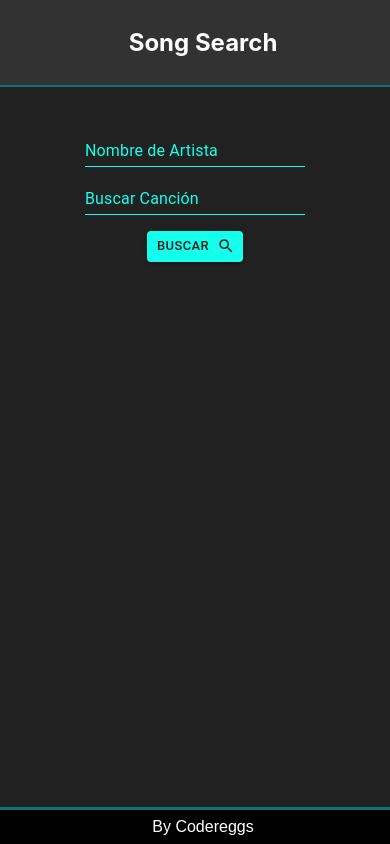
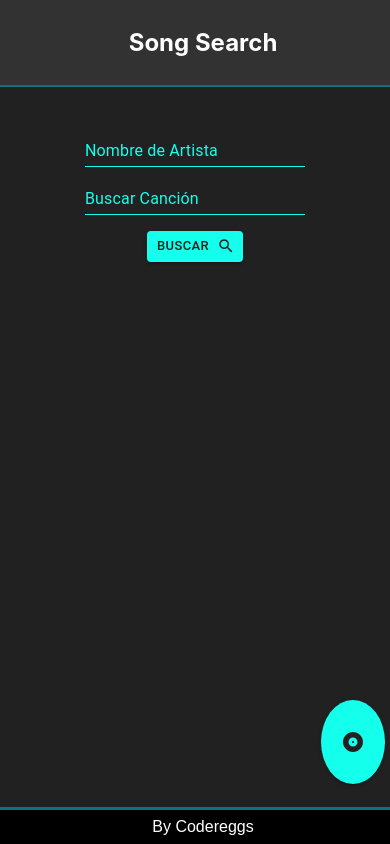
Before and after one commit to Codereggs/Buscador-Lyrics-Bio, a React (Create React App) app: page / in a window 390 px wide. Built offline with nearby package versions, Linux system fonts and the light colour scheme.

Commit message:
feat button to switch lyrics and artist

```diff
--- a/src/App.css
+++ b/src/App.css
@@ -71,4 +71,21 @@ button.MuiButton-contained:hover {
 }
 
 @media screen and (max-width: 540px) {
+  button.switch-lyrics-artist-btn {
+    position: fixed;
+    right: 5px;
+    bottom: 60px;
+    height: 10%;
+    border-radius: 100%;
+  }
+  svg.MuiSvgIcon-root {
+    padding: 0;
+    margin: 0;
+  }
+  .song-lyrics {
+  }
+  .song-artist {
+    visibility: none;
+    display: none;
+  }
 }
--- a/src/components/Loader.css
+++ b/src/components/Loader.css
@@ -1,5 +1,5 @@
 .lds-facebook {
-  display: inline-block;
+  display: flex;
   position: relative;
   width: 80px;
   height: 80px;
@@ -9,7 +9,7 @@
   position: absolute;
   left: 8px;
   width: 16px;
-  background: #fcf;
+  background: var(--fourth-color);
   animation: lds-facebook 1.2s cubic-bezier(0, 0.5, 0.5, 1) infinite;
 }
 .lds-facebook div:nth-child(1) {
--- a/src/components/SongArtist.js
+++ b/src/components/SongArtist.js
@@ -1,8 +1,8 @@
 import React from "react";
 
-export const SongArtist = ({ artist }) => {
+export const SongArtist = ({ artist, refArtist }) => {
   return (
-    <section>
+    <section className="song-artist" ref={refArtist}>
       <h3>{artist.strArtist}</h3>
       <img src={artist.strArtistThumb} alt={artist.strArtist} />
       <p>Año de nacimiento: {artist.intBornYear}</p>
--- a/src/components/SongDetails.js
+++ b/src/components/SongDetails.js
@@ -3,8 +3,9 @@ import { SongArtist } from "./SongArtist";
 import { SongLyrics } from "./SongLyrics";
 import Message from "./Message";
 
-export const SongDetails = ({ search, lyrics, bio }) => {
+export const SongDetails = ({ search, lyrics, bio, refLyrics, refArtist }) => {
   if (!lyrics || !bio) return null;
+
   return (
     <>
       {lyrics.type === "song_notfound" ? (
@@ -14,7 +15,11 @@ export const SongDetails = ({ search, lyrics, bio }) => {
           borColor="#aa2e25"
         />
       ) : (
-        <SongLyrics title={lyrics.mus[0].name} lyrics={lyrics.mus[0].text} />
+        <SongLyrics
+          title={lyrics.mus[0].name}
+          lyrics={lyrics.mus[0].text}
+          refLyrics={refLyrics}
+        />
       )}
       {bio.artists === null ? (
         <Message
@@ -23,7 +28,7 @@ export const SongDetails = ({ search, lyrics, bio }) => {
           borColor="#aa2e25"
         />
       ) : (
-        <SongArtist artist={bio.artists[0]} />
+        <SongArtist artist={bio.artists[0]} refArtist={refArtist} />
       )}
     </>
   );
--- a/src/components/SongLyrics.js
+++ b/src/components/SongLyrics.js
@@ -1,8 +1,8 @@
 import React from "react";
 
-export const SongLyrics = ({ title, lyrics }) => {
+export const SongLyrics = ({ title, lyrics, refLyrics }) => {
   return (
-    <section>
+    <section className="song-lyrics" ref={refLyrics}>
       <h3>{title}</h3>
       <blockquote style={{ whiteSpace: "pre-wrap" }}>{lyrics}</blockquote>
     </section>
--- a/src/components/SongSearch.js
+++ b/src/components/SongSearch.js
@@ -1,14 +1,19 @@
-import React, { useState, useEffect } from "react";
+import React, { useState, useEffect, useRef } from "react";
 import { getData } from "../helpers/usingAxios";
 import { Loader } from "./Loader";
 import { SongDetails } from "./SongDetails";
 import { SongForm } from "./SongForm";
+import { Button } from "@material-ui/core";
+import MusicNoteIcon from "@material-ui/icons/MusicNote";
+import AlbumIcon from "@material-ui/icons/Album";
 
 export const SongSearch = () => {
   const [search, setSearch] = useState(null);
   const [lyrics, setLyrics] = useState(null);
   const [bio, setBio] = useState(null);
   const [loading, setLoading] = useState(false);
+  const refLyrics = useRef();
+  const refArtist = useRef();
 
   useEffect(() => {
     if (search === null) return;
@@ -35,15 +40,32 @@ export const SongSearch = () => {
     /*  console.log(data); */
     setSearch(data);
   };
+
+  const handleLyricsAndArtist = () => {};
   return (
     <div className="songSearch">
       <article className="grid-1-3 ">
-        <SongForm handleSearch={handleSearch} />
-        {loading && <Loader />}
+        {loading ? <Loader /> : <SongForm handleSearch={handleSearch} />}
+
         {search && !loading && (
-          <SongDetails search={search} lyrics={lyrics} bio={bio} />
+          <SongDetails
+            search={search}
+            lyrics={lyrics}
+            bio={bio}
+            refLyrics={refLyrics}
+            refArtist={refArtist}
+          />
         )}
       </article>
+      <Button
+        type="submit"
+        variant="contained"
+        size="small"
+        color="none"
+        className="switch-lyrics-artist-btn"
+      >
+        <AlbumIcon />
+      </Button>
     </div>
   );
 };
```
